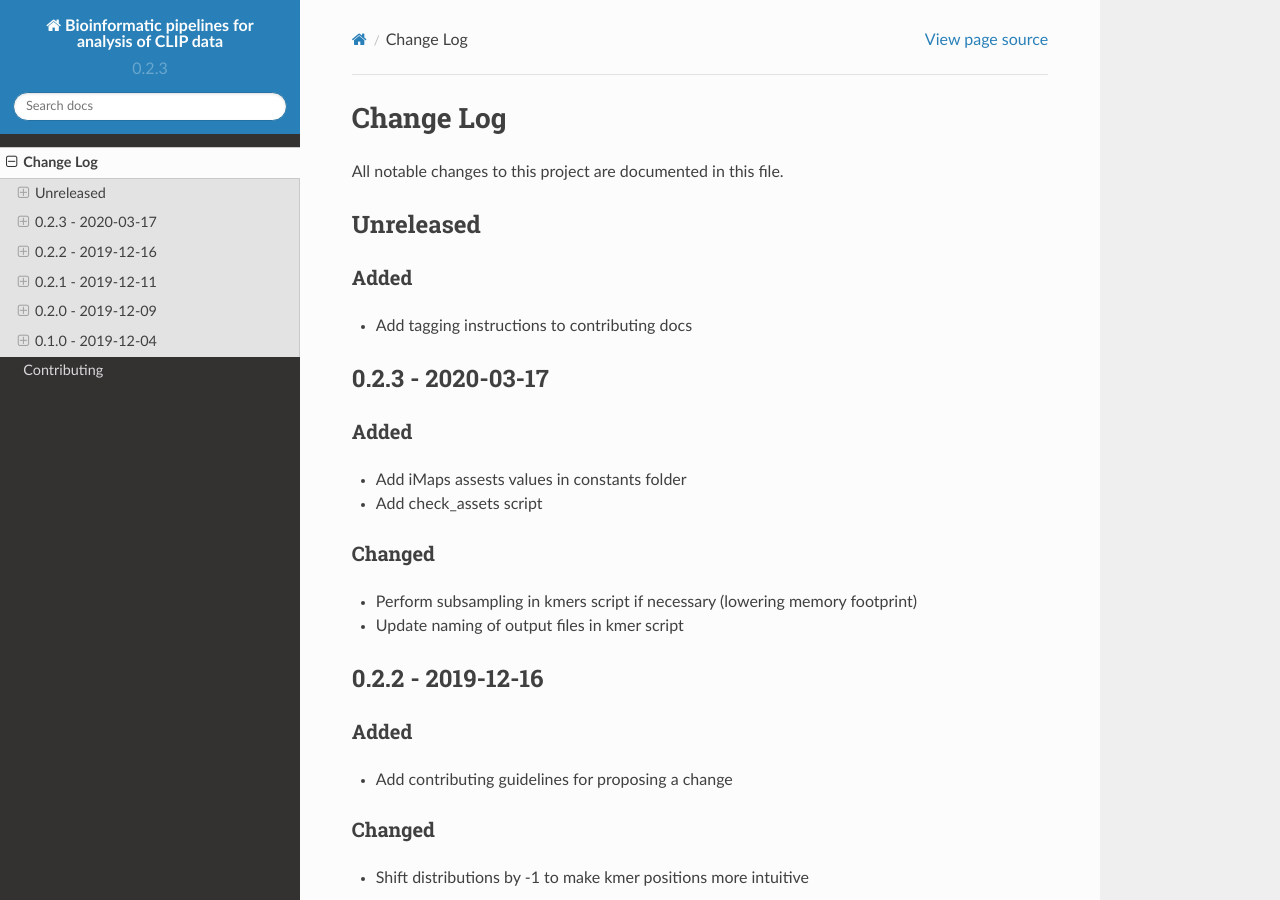
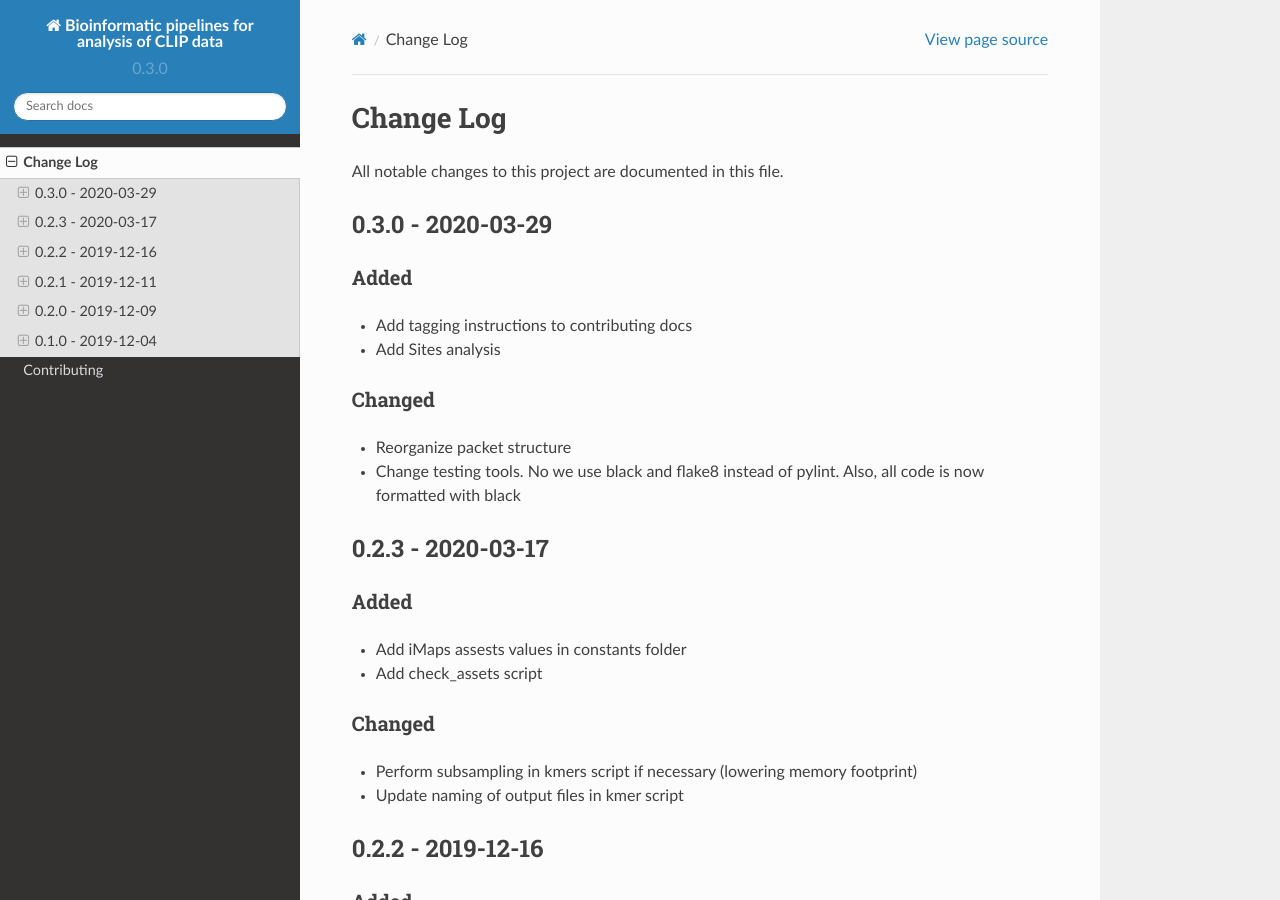
Before and after one commit to kkuret/imaps, a Sphinx documentation site: the page built from docs/CHANGELOG.rst, in a window 1280 px wide and 900 px high. Built offline with Sphinx 7.4.7 and the Read the Docs theme 2.0.0, drawn with Linux system fonts in a browser that asks for light colours.

Commit message:
Prepare release 0.3.0

```diff
--- a/docs/CHANGELOG.rst
+++ b/docs/CHANGELOG.rst
@@ -5,13 +5,20 @@ Change Log
 All notable changes to this project are documented in this file.
 
 
-==========
-Unreleased
-==========
+==================
+0.3.0 - 2020-03-29
+==================
 
 Added
 -----
 - Add tagging instructions to contributing docs
+- Add Sites analysis
+
+Changed
+-------
+- Reorganize packet structure
+- Change testing tools. No we use black and flake8 instead of pylint.
+  Also, all code is now formatted with black
 
 
 ==================
--- a/src/imaps/__about__.py
+++ b/src/imaps/__about__.py
@@ -4,7 +4,7 @@
 __title__ = "imaps"
 __summary__ = "Bioinformatic pipelines for analysis of CLIP data"
 __url__ = "https://github.com/jernejule/imaps"
-__version__ = "0.2.3"
+__version__ = "0.3.0"
 __author__ = "Ule lab and Genialis, Inc."
 __email__ = " jernej.ule@crick.ac.uk"
 __license__ = "Apache 2.0"
```
